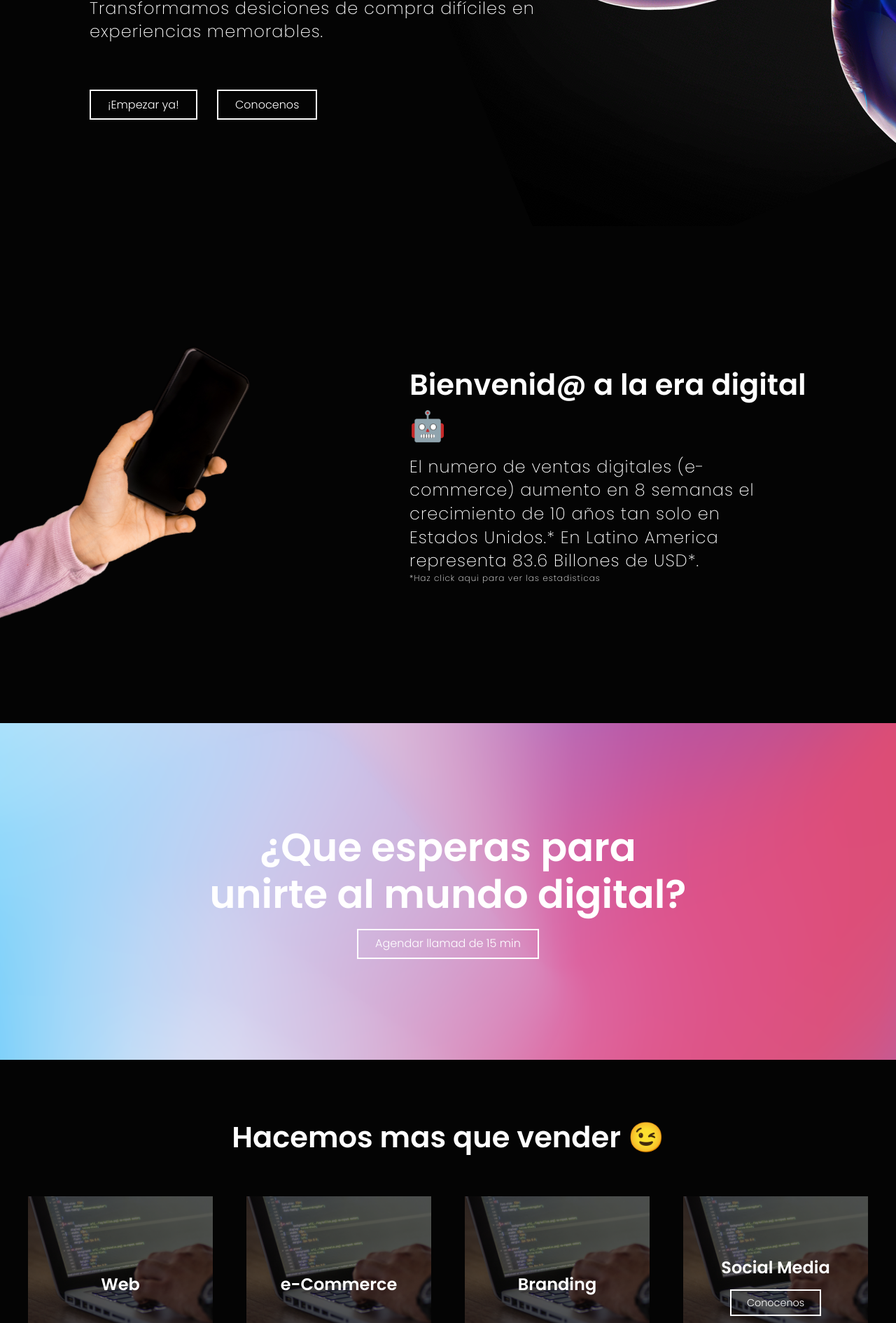
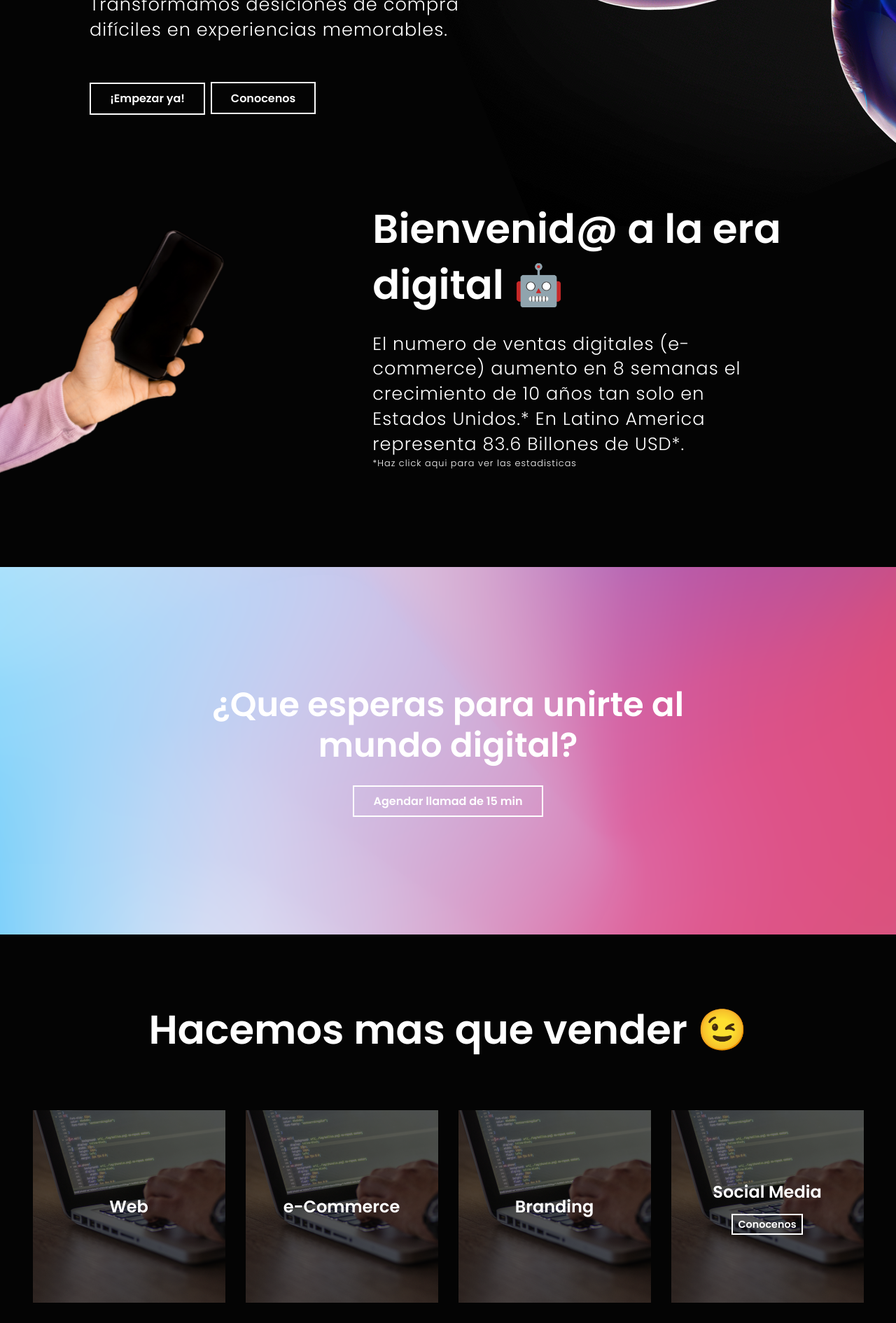
Before and after one commit to daniitoo/ElipseWeb, a plain HTML site: page index.html in a window 1280 px wide. Shown: the part 477-2367 px from the top of the page at 70% size. Drawn offline with nearby package versions, Linux system fonts and the light colour scheme.

Commit message:
Responsive mobile

```diff
--- a/css/main.css
+++ b/css/main.css
@@ -133,48 +133,98 @@ body {
 .seccion {
   padding: 30px 0;
 }
-p {
-  text-align: left;
-  font-weight: 200;
-  letter-spacing: 1px;
-  font-size: 1.5em;
-}
+
+
 h1 {
   color: #ffffff;
-  font-size: 2.5em;
+  font-size: 2.4em;
   font-weight: 600;
   margin: 0;
-}
-@media only screen and (min-width: 992px) {
-  h1{
-    font-size: 4.4em;
-  }
+  line-height: 1em;
 }
 h2 {
-  font-size: 2.6em;
+  font-size: 2.4em;
   text-align: center;
   color: #ffffff;
   margin-bottom: 1.3em;
   font-weight: 600;
 }
+@media only screen and (min-width: 481px) {
+  h1,h2 {
+    font-size: 2.8em;
+  }
+}
+@media only screen and (min-width: 768px) {
+  h1, h2 {
+    font-size: 3em;
+  }
+}
+@media only screen and (min-width: 1224px) {
+  h1 {
+    font-size: 4.4em;
+  }
+}
+@media only screen and (min-width: 1224px) {
+  h2 {
+    font-size: 3.6em;
+  }
+}
+
+/* @media only screen and (min-width: 481px) {
+  h2 {
+    font-size: 2em;
+  }
+} */
 
 h3 {
-  font-size: 3.5em;
+  font-size: 3em;
   margin: 0;
   line-height: 1.2em;
+  color: #ffffff;
 }
 h4 {
   margin: 0;
 }
 
+p {
+  text-align: left;
+  font-weight: 300;
+  font-size: 1.1em;
+  color: #ffffff;
+}
+@media only screen and (min-width: 481px) {
+  p {
+    font-size: 1.3em;
+  }
+}
+@media only screen and (min-width: 768px) {
+  p {
+    font-size: 1.5em;
+  }
+}
+@media only screen and (min-width: 992px) {
+  p {
+    font-size: 1.6em;
+    letter-spacing: 1px;
+  }
+}
+
+
 .button {
-  padding: 0.5em 1.5em;
+  padding: 0.6em 1.7em;
   border: 2px solid #ffffff;
   color: #ffffff;
   text-decoration: none;
   box-sizing: border-box;
+  font-weight: 600;
+  font-size: .7em;
 }
 
+@media only screen and (min-width: 768px) {
+  .button {
+    font-size: unset;
+  }
+}
 .seccion {
   padding: 3em 0;
 }
@@ -188,24 +238,32 @@ div.hero {
   background-repeat: no-repeat;
   background-size: auto;
 }
+
+@media only screen and (min-width: 768px) {
+  div.hero {
+    margin-bottom: -10px;
+  }
+}
+/* @media only screen and (min-width: 992px) {
+  div.hero {
+    margin-bottom: -30px;
+  }
+} */
+@media only screen and (min-width: 1224px) {
+  div.hero {
+    margin-bottom: -150px;
+  }
+}
 div.barra {
   width: 90%;
   margin: 0 auto;
-  padding-top: 1.5em;
+  padding-top: 2em;
   display: flex;
   justify-content: space-between;
   align-items: center;
   background-color: transparent;
   max-width: 1200px;
 }
-div.barra nav a {
-  text-decoration: none;
-  color: #ffffff;
-  margin-right: 1.8em;
-  font-weight: 600;
-  font-size: 1.1em;
-}
-
 div.logo {
   float: left;
 }
@@ -217,11 +275,10 @@ nav.navegacion-principal {
   width: 100%;
 }
 nav.navegacion-principal a {
-  font-family: "Oswald", sans-serif;
+  text-decoration: none;
   color: #ffffff;
-  font-size: 1.3em;
-  text-transform: uppercase;
-  text-decoration: none;
+  font-weight: 600;
+  font-size: 1.2em;
   transition: all 0.6s ease;
   width: 100%;
   display: block;
@@ -229,6 +286,7 @@ nav.navegacion-principal a {
   margin-bottom: 20px;
   clear: both;
 }
+
 
 @media only screen and (min-width: 992px) {
   nav.navegacion-principal {
@@ -241,13 +299,18 @@ nav.navegacion-principal a {
     padding: 10px 10px;
     display: inline-block;
     width: auto;
-    display: inline-block;
     text-align: center;
-    margin: 0 10px 0 0;
+    margin-right: -2px;
   }
 }
+@media only screen and (min-width: 1224px) {
+  nav.navegacion-principal a {
+    margin-right: 12px;
+  }
+}
+
 div.menu-movil {
-  width: 60px;
+  width: 30px;
   display: block;
   float: right;
   text-align: right;
@@ -265,57 +328,78 @@ div.menu-movil:hover {
 }
 
 div.menu-movil span {
-  height: 8px;
+  height: 3px;
   margin-bottom: 6px;
   background-color: white;
   display: block;
 }
 
 div.informacion-elipse {
-  height: 80vh;
-  width: 80%;
+  height: 81vh;
+  width: 100%;
   display: flex;
   flex-direction: column;
   justify-content: center;
 }
 
-div.informacion-elipse .site-tittle {
-  line-height: 1em;
+@media only screen and (min-width: 481px) {
+  div.informacion-elipse {
+    width: 90%;
+  }
 }
+@media only screen and (min-width: 768px) {
+  div.informacion-elipse {
+    height: 83vh;
+    width: 75%;
+  }
+}
+
 div.informacion-elipse .slogan {
-  font-weight: 200;
-  font-size: 1.5em;
-  letter-spacing: 1px;
   width: 80%;
-  color: #ffffff;
 }
-div.home-button {
-  margin-top: 3.3em;
-}
-div.home-button .button:first-child {
-  margin-right: 1.5em;
+
+
+div.home-button a:first-child {
+  margin-right: .2em;
+  display: inline-block;
+  margin-top: 2em;
 }
 
 /* Contenido Digital */
-div.container{
+
+div.container {
   width: 80%;
   margin: 0 auto;
 }
 section.contenido-digital {
   max-width: 1400px;
-  margin: 0 auto 5em;
+  margin-bottom: 2.5em;
+}
+@media only screen and (min-width: 768px) {
+  section.contenido-digital {
+    display: grid;
+    grid-template-columns: 41% 59%;
+    align-items: center;
+    margin-bottom: 2em;
+  }
 }
 @media only screen and (min-width: 992px) {
   section.contenido-digital {
-    display: flex;
-    align-items: center;
-    margin: 0 auto;
+    margin-bottom: 0;
   }
+}
+
+section.contenido-digital img{
+  max-width: 100%;
 }
 
 div.info-digital {
   color: #ffffff;
-  width: 87%;
+}
+@media only screen and (min-width: 992px) {
+  div.info-digital {
+    width: 87%;
+  }
 }
 div.info-digital h2 {
   text-align: left;
@@ -324,7 +408,6 @@ div.info-digital h2 {
 div.info-digital p {
   width: 85%;
   display: inline-grid;
-  margin: 0.5em 0 0;
 }
 div.info-digital p span {
   font-size: 0.5em;
@@ -343,31 +426,53 @@ div.info-digital p span {
 }
 section.call-to-action {
   position: relative;
-  height: auto;
+  height: 525px;
   max-width: 1400px;
   margin: 0 auto;
 }
 section.call-to-action::before {
   background-image: url(../img/fondo-calltoaction.png);
   content: "";
+  height: 100%;
 }
 section.call-to-action .contenido {
   position: relative;
-  padding: 9em 0;
+  padding: 8em 0;
   text-align: center;
-  color: #ffffff;
-  width: 55%;
+}
+@media only screen and (min-width: 481px) {
+  section.call-to-action .contenido {
+    padding: 10.5em 0;
+  }
+}
+@media only screen and (min-width: 992px) {
+  section.call-to-action .contenido {
+    padding:8.8em 0;
+    width: 55%;
+  }
+}
+@media only screen and (min-width: 1024px) {
+  section.call-to-action .contenido {
+    padding: 10.5em 0;
+    width: 55%;
+  }
 }
 section.call-to-action .contenido a {
   display: inline-block;
-  margin-top: 1em;
+  font-size: 1em;
+  margin-top: 1.8em;
 }
 
 /* Servicios */
 div.servicios {
   display: grid;
   grid-template-columns: repeat(2, 1fr);
-  gap: 3em;
+  gap: .5em;
+}
+@media only screen and (min-width: 481px) {
+  div.servicios {
+    gap: 1em;
+  }
 }
 @media only screen and (min-width: 992px) {
   div.servicios {
@@ -377,13 +482,24 @@ div.servicios {
 }
 div.web {
   position: relative;
-  height: 250px;
+  height: 150px;
   width: 100%;
+  margin: 0 auto;
+}
+@media only screen and (min-width: 481px) {
+  div.web {
+    height: 200px;
+  }
+}
+@media only screen and (min-width: 768px) {
+  div.web {
+    height: 250px;
+  }
 }
 @media only screen and (min-width: 992px) {
   div.web {
-    height: 250px;
-    width: 265px;
+    height: 275px;
+    width: 275px;
   }
 }
 div.web::before {
@@ -392,61 +508,86 @@ div.web::before {
   opacity: 0.4;
 }
 div.web .text-servicios {
-  padding: 109px 0;
+  padding: 59px 0;
   color: #ffffff;
   text-align: center;
   position: relative;
   font-size: 1.5em;
 }
-@media only screen and (min-width: 992px) {
+@media only screen and (min-width: 481px) {
+  div.web .text-servicios {
+    padding: 85px 0;
+  }
+}
+@media only screen and (min-width: 768px) {
   div.web .text-servicios {
     padding: 109px 0;
   }
 }
+@media only screen and (min-width: 992px) {
+  div.web .text-servicios {
+    padding: 121px 0;
+  }
+}
 
 div.web .enlace {
-  padding: 85px 0;
+  padding: 40px 0;
 }
-
-
+@media only screen and (min-width: 481px) {
+  div.web .enlace {
+    padding: 62px 0;
+  }
+}
+@media only screen and (min-width: 768px) {
+  div.web .enlace {
+    padding: 89px 0;
+  }
+}
+@media only screen and (min-width: 992px) {
+  div.web .enlace {
+    padding: 100px 0;
+  }
+}
 div.web .enlace a {
   font-size: 0.6em;
   margin-top: 1em;
   display: inline-block;
+  padding: .2em .5em;
 }
+
 
 /* Agendar llamada */
 div.agendar-llamada {
-  color: #ffffff;
+  margin-top: 3em;
   text-align: center;
-  margin-top: 3em;
 }
 @media only screen and (min-width: 992px) {
-  div.agendar-llamada{
+  div.agendar-llamada {
+    width: 65%;
+    margin: unset;
     text-align: left;
   }
 }
-@media only screen and (min-width: 992px) {
-  div.agendar-llamada {
-    width: 62%;
-    margin: unset;
-  }
+div.agendar-llamada h2 {
+  margin-bottom: .5em;
 }
-div.agendar-llamada h2 {
+div.agendar-llamada p {
   text-align: center;
-  margin: 0;
-  font-size: 3em;
 }
 @media only screen and (min-width: 992px) {
-  div.agendar-llamada h2 {
+  div.agendar-llamada h2,
+  div.agendar-llamada p  {
     text-align: left;
   }
 }
-div.agendar-llamada p {
-  margin: 0 0 2.2em;
+
+div.agendar-llamada a {
+  display: inline-block;
+  font-size: 1em;
+  margin: 2em 0;
 }
 
-  /* ==========================================================================
+/* ==========================================================================
    Helper classes
    ========================================================================== */
 
--- a/index.html
+++ b/index.html
@@ -57,7 +57,7 @@
   </header>
 
   <section class="contenido-digital">
-    <img src="img/eraDigital.png" alt="Era Digital">
+    <img src="img/eraDigital.png" class="img-digital" alt="Img era digital">
     <div class="contenedor">
       <div class="info-digital">
         <h2>Bienvenid@ a la era digital 🤖</h2>
```
